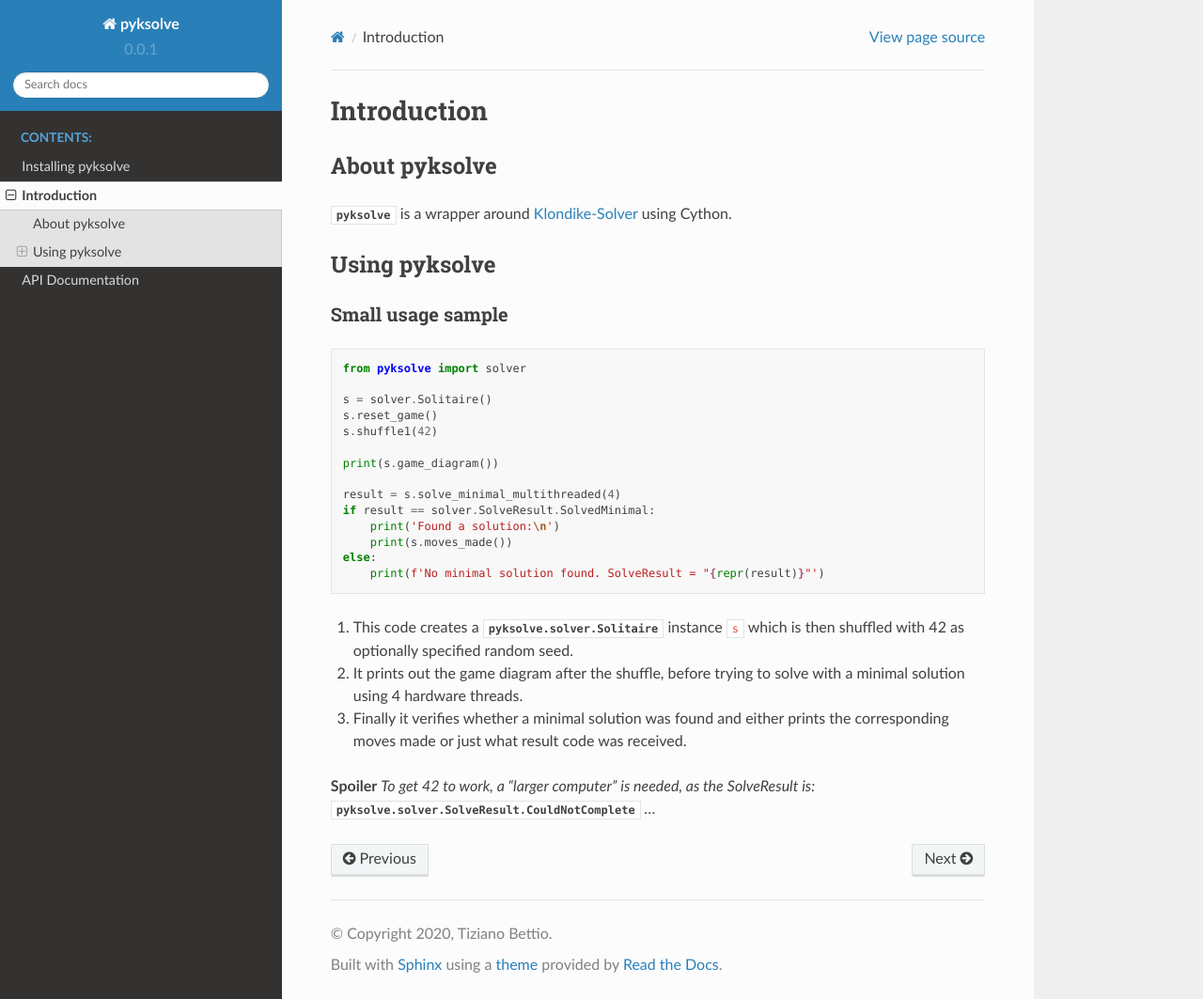
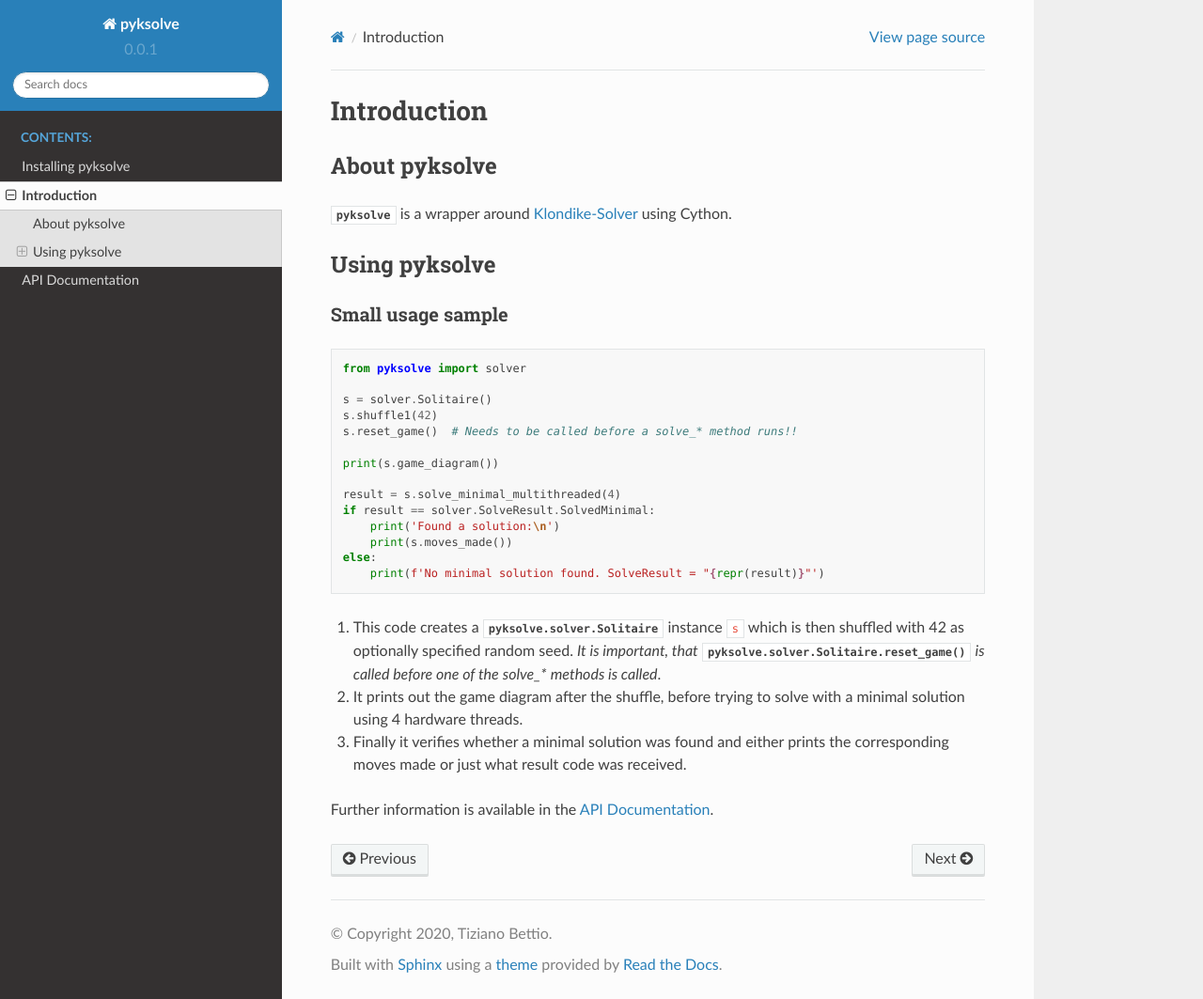
Before and after one commit to tcdude/py-klondike-solver, a Sphinx documentation site: the page built from docs/source/introduction.rst, in a window 1280 px wide and 1063 px high. Shown: the whole window at 94% size. Built offline with Sphinx 7.4.7 and the Read the Docs theme 2.0.0, drawn with Linux system fonts in a browser that asks for light colours.

Commit message:
Fix error in example code

```diff
--- a/docs/source/api.rst
+++ b/docs/source/api.rst
@@ -1,3 +1,5 @@
+.. _api:
+
 API Documentation
 =================
 
--- a/docs/source/introduction.rst
+++ b/docs/source/introduction.rst
@@ -19,8 +19,8 @@ Small usage sample
     from pyksolve import solver
 
     s = solver.Solitaire()
-    s.reset_game()
     s.shuffle1(42)
+    s.reset_game()  # Needs to be called before a solve_* method runs!!
 
     print(s.game_diagram())
 
@@ -34,10 +34,11 @@ Small usage sample
 
 1.  This code creates a :class:`pyksolve.solver.Solitaire` instance ``s``
     which is then shuffled with 42 as optionally specified random seed.
+    *It is important, that* :meth:`pyksolve.solver.Solitaire.reset_game` *is*
+    *called before one of the* `solve_*` *methods is called*.
 2.  It prints out the game diagram after the shuffle, before trying to solve
     with a minimal solution using 4 hardware threads.
 3.  Finally it verifies whether a minimal solution was found and either prints
     the corresponding moves made or just what result code was received.
 
-**Spoiler** *To get 42 to work, a "larger computer" is needed, as the*
-*SolveResult is:* :attr:`pyksolve.solver.SolveResult.CouldNotComplete` *...*
+Further information is available in the :ref:`api`.
```
